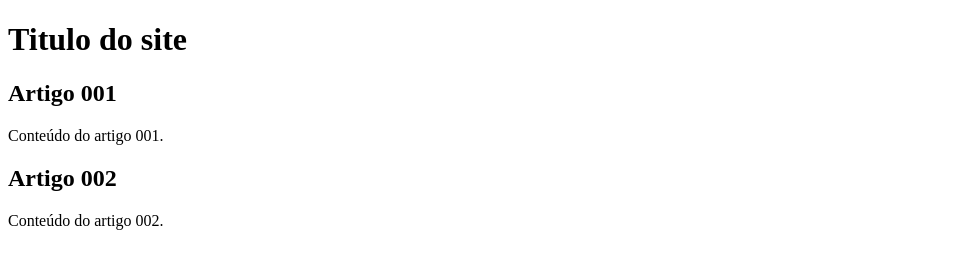
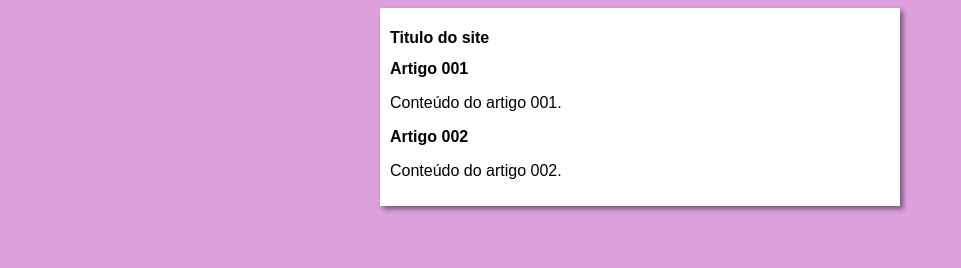
Before and after one commit to HenriqueCostaES/Projeto-site, a plain HTML site: page index.html in a window 1280 px wide. Shown: the whole page, without its empty margins (0-961 px from the left). Drawn offline with Linux system fonts and the light colour scheme.

Commit message:
inicio do design

```diff
--- /dev/null
+++ b/estilos/style.css
@@ -0,0 +1,17 @@
+* {
+    font-family: Arial, Helvetica, sans-serif;
+    font-size: 16px;
+}
+
+body {
+    background-color: plum;
+
+}
+
+main {
+    background-color: white;
+    width: 500px;
+    margin: auto;
+    padding: 10px;
+    box-shadow: 3px 3px 5px rgba(0, 0, 0, 0.479);
+}
--- a/index.html
+++ b/index.html
@@ -4,6 +4,7 @@
     <meta charset="UTF-8">
     <meta name="viewport" content="width=device-width, initial-scale=1.0">
     <title>Titulo do site</title>
+    <link rel="stylesheet" href="estilos/style.css">
 </head>
 <body>
     <main>
```
